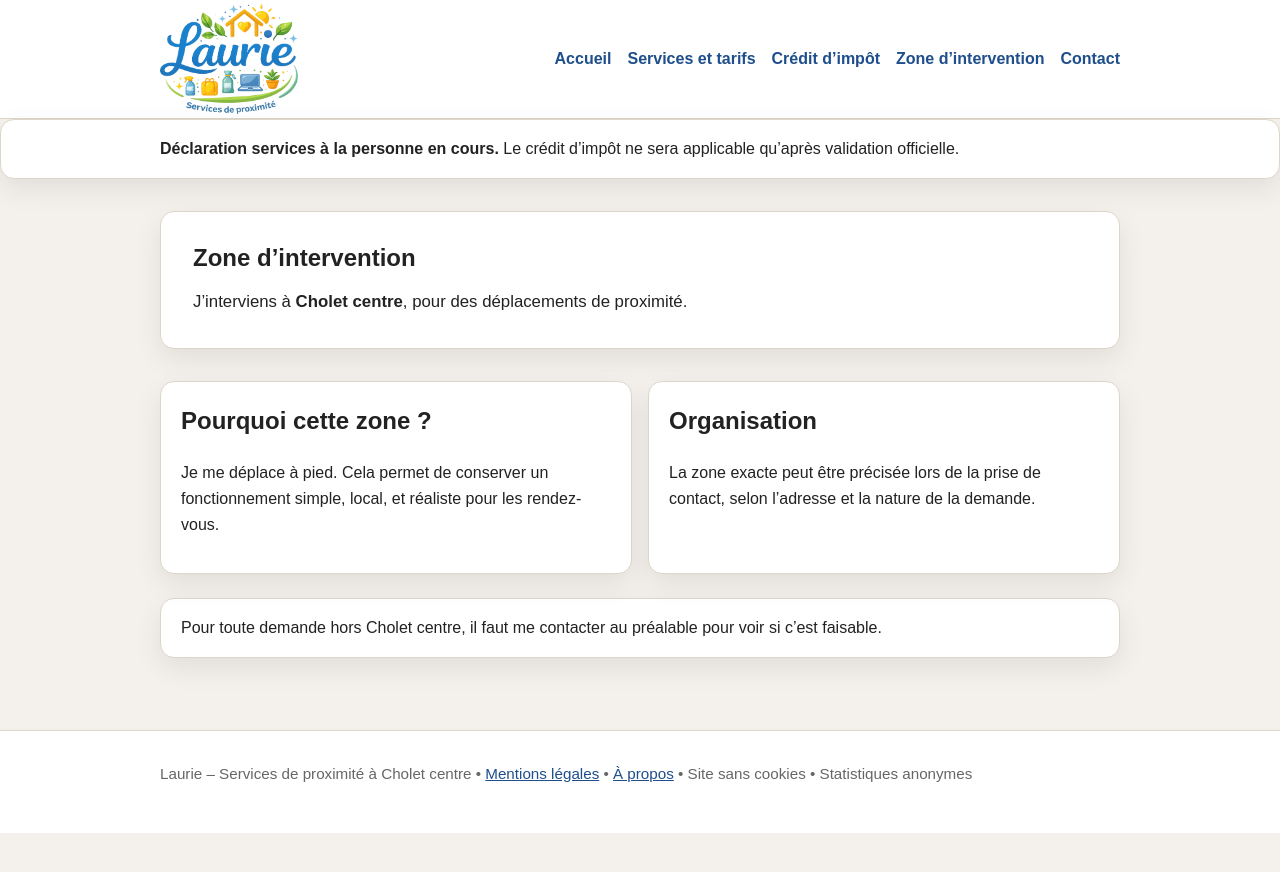
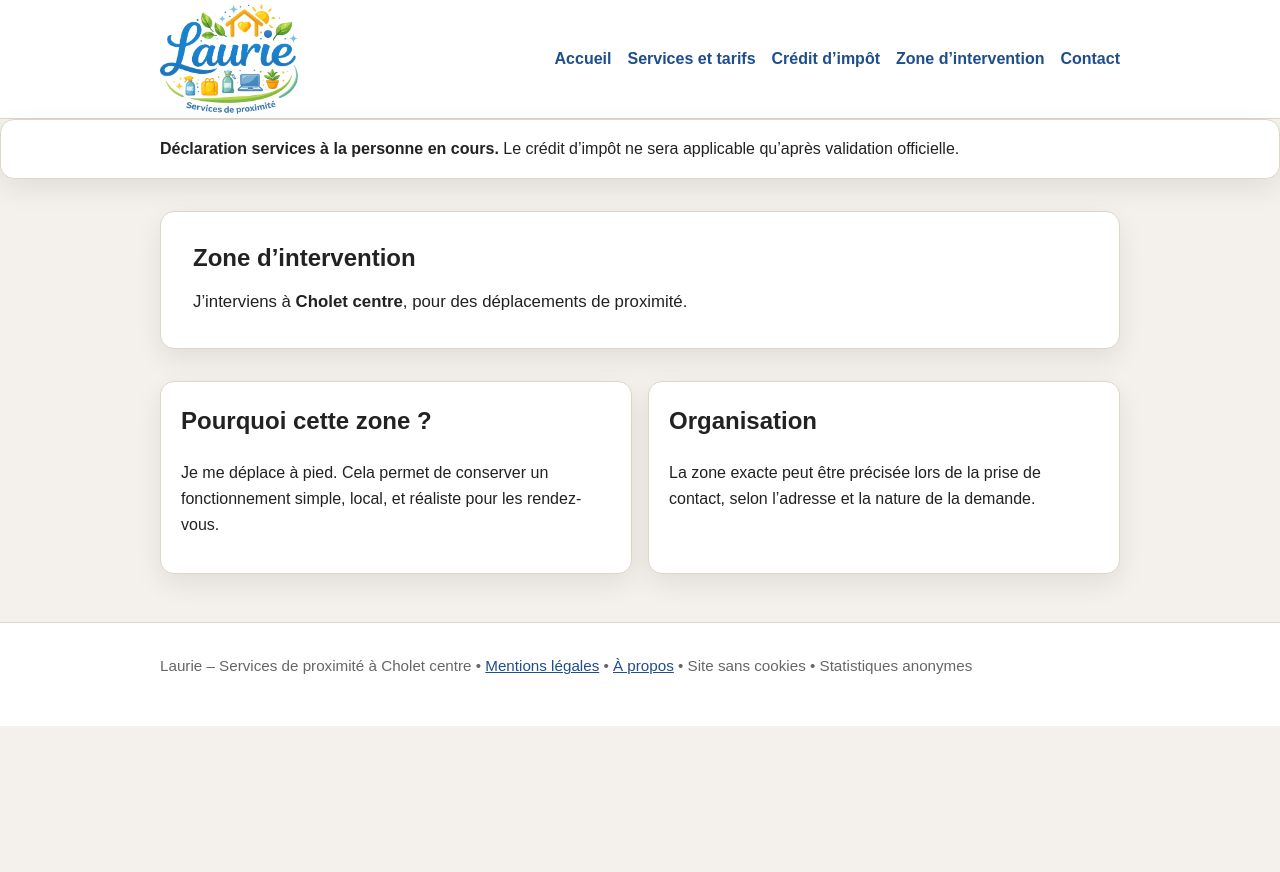
Before and after one commit to Laurie-services/laurie-services.github.io, a Jekyll site: the page built from zone-intervention.html, in a window 1280 px wide. Shown: the top 872 px of the page. Built offline with Jekyll 4.4.1, drawn with Linux system fonts in a browser that asks for light colours.

Commit message:
suppression message hors cholet centre

```diff
--- a/zone-intervention.html
+++ b/zone-intervention.html
@@ -27,7 +27,3 @@ description: "Zone d’intervention des services à domicile proposés par Lauri
     </p>
   </article>
 </section>
-
-<section class="notice">
-  Pour toute demande hors Cholet centre, il faut me contacter au préalable pour voir si c’est faisable.
-</section>
```
